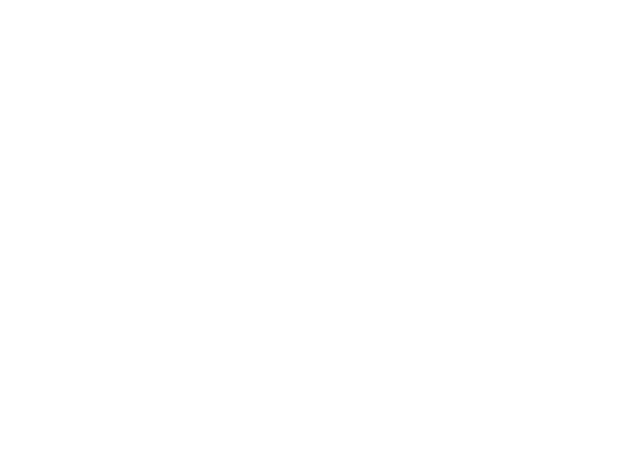
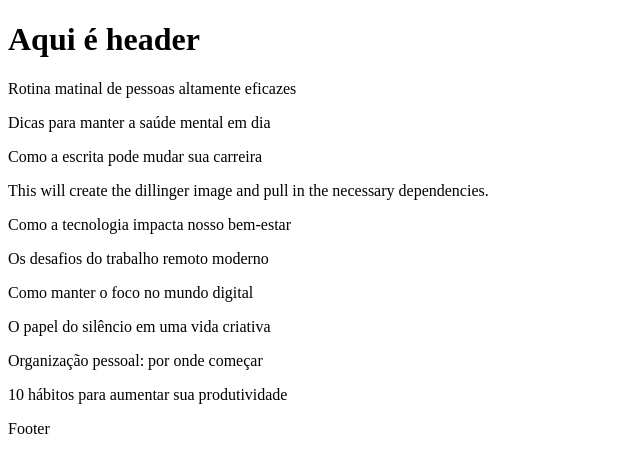
Before and after one commit to MarcosReisDS/blog, a Next.js app: page / in a window 1280 px wide. Shown: the top 472 px of the page, without its empty margins (0-640 px from the left). Built offline with nearby package versions, Linux system fonts and the light colour scheme.

Commit message:
aula 113

```diff
--- a/src/app/page.tsx
+++ b/src/app/page.tsx
@@ -1,11 +1,24 @@
 import { Header } from "@/components/Header";
+import { PostsList } from "@/components/PostsList";
 import { SpinLoader } from "@/components/SpinLoader";
+import { postRepository } from "@/repositories/post/json-post-repository";
+import { Suspense } from "react";
 
-export default function HomePage() {
-    console.log("HomePage rendered");
+export default async function HomePage() {
+
     return (
         <div>
-            <SpinLoader />
+            <header>
+                <h1 className="text-6xl font-bold text-center py-8">Aqui é header</h1>
+            </header>
+
+            <Suspense fallback={<SpinLoader />}>
+                <PostsList />
+            </Suspense>
+
+            <footer>
+                <p className="text-6xl font-bold text-center py-8">Footer</p>
+            </footer>
         </div>
     )
 }
--- /dev/null
+++ b/src/components/PostsList/index.tsx
@@ -0,0 +1,15 @@
+import { postRepository } from "@/repositories/post/json-post-repository";
+
+export async function PostsList() {
+    const posts = await postRepository.findAll();
+
+    return (
+        <div>
+            {posts.map(post => {
+                return (
+                    <p key={post.id}>{post.title}</p>
+                )
+            })}
+        </div>
+    )
+}
--- a/src/components/SpinLoader/index.tsx
+++ b/src/components/SpinLoader/index.tsx
@@ -1,16 +1,16 @@
 import clsx from "clsx";
 
 type SpinLoaderProps = {
-    containerClasses?: string;
+    className?: string;
 }
 
-export function SpinLoader({ containerClasses = "" }: SpinLoaderProps) {
+export function SpinLoader({ className = "" }: SpinLoaderProps) {
     return (
         <div className={clsx(
             "flex",
             "items-center",
             "justify-center",
-            containerClasses,
+            className,
         )}>
             <div className={clsx(
                 "w-10",
--- a/src/repositories/post/json-post-repository.ts
+++ b/src/repositories/post/json-post-repository.ts
@@ -5,8 +5,15 @@
 
 const ROOT_DIR = process.cwd();
 const JSON_FILE_PATH = resolve(ROOT_DIR, "src", "db", "seed", "posts.json");
+const SIMULATE_WAIT_IN_MS = 5000;
 
 export class JsonPostRepository implements PostRepository {
+    private async simulateWait() {
+        if (SIMULATE_WAIT_IN_MS <= 0) return;
+
+        await new Promise(resolve => setTimeout(resolve, SIMULATE_WAIT_IN_MS))
+    }
+
     private async readFromDisk(): Promise<PostModel[]> {
         const jsonContent = await readFile(JSON_FILE_PATH, "utf-8");
         const parsedJson = JSON.parse(jsonContent);
@@ -15,11 +22,15 @@
     }
 
     async findAll(): Promise<PostModel[]> {
+        await this.simulateWait();
+
         const posts = await this.readFromDisk();
         return posts;
     }
 
     async findById(id: string): Promise<PostModel> {
+        await this.simulateWait();
+
         const posts = await this.findAll();
         const post = posts.find((post) => post.id === id);
 
```
